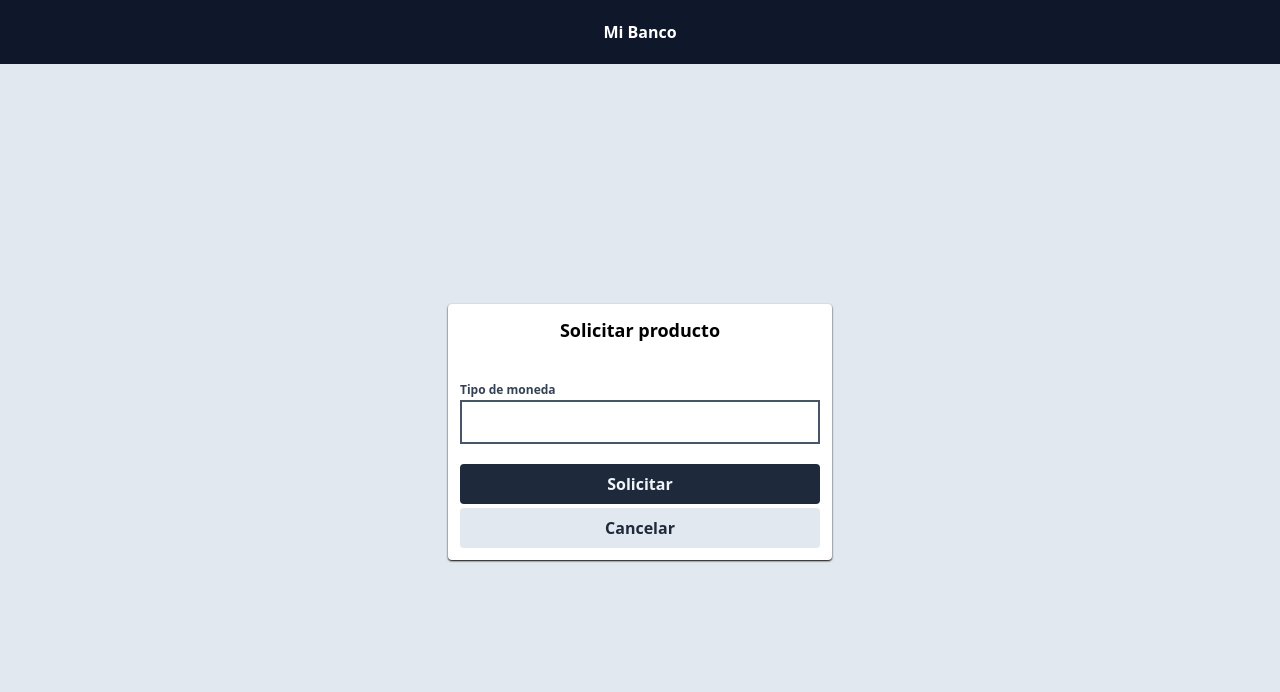
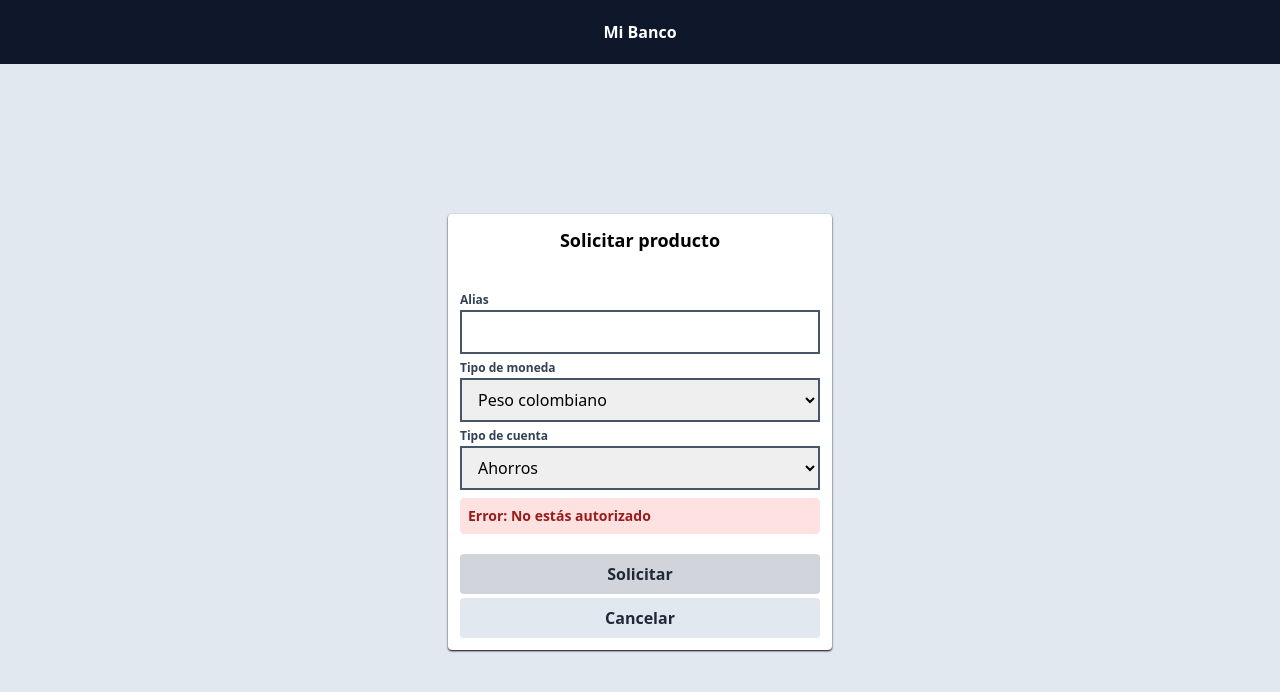
Before and after one commit to miguelangelrz/banking-savings-module, a Next.js app in the folder front/: page /dashboard/savings/request in a window 1280 px wide. Both pictures are taken after a click on the button "Solicitar". Shown: the top 692 px of the page. Built offline with nearby package versions, Linux system fonts and the light colour scheme.

Commit message:
feat(front): list accounts

```diff
--- a/front/app/dashboard/savings/page.tsx
+++ b/front/app/dashboard/savings/page.tsx
@@ -2,15 +2,55 @@
 
 import Button from '@/components/Button';
 import { redirect } from 'next/navigation';
+import { useEffect, useState } from 'react';
 
 export default function Savings() {
-  const savingsAccounts: Array<SavingsAccountPreview> = [
-    { id: '1', lastFour: '3433', balance: 3424324, currency: 'COP' },
-    { id: '2', lastFour: '3244', balance: 6543654, currency: 'EUR' },
-    { id: '3', lastFour: '8790', balance: 0, currency: 'COP' },
-    { id: '4', lastFour: '0545', balance: 5435, currency: 'USD' },
-    { id: '5', lastFour: '0458', balance: 54665438, currency: 'COP' },
-  ];
+  const [loading, setLoading] = useState(false);
+  const [error, setError] = useState<string | null>(null);
+  const [accounts, setAccounts] = useState<Array<SavingsAccountPreview>>([]);
+
+  useEffect(() => {
+    const fetchData = async () => {
+      setLoading(true);
+      setError(null);
+      const cookiesStr = document.cookie.split(';');
+      const cookieTokenStr = cookiesStr.find((str) => {
+        const [key] = str.split('=');
+        return key === 'token';
+      });
+      if (!cookieTokenStr) {
+        setError('No estás autorizado');
+        return;
+      }
+      const [_, token] = cookieTokenStr?.split('=');
+      if (!token) {
+        setError('No estás autorizado');
+        return;
+      }
+
+      try {
+        const response = await fetch('http://localhost:3000/accounts', {
+          headers: {
+            Authorization: `Bearer ${token}`,
+          },
+        });
+
+        if (!response.ok) {
+          const data = await response.json();
+          throw new Error(data.message || 'Error al cargar datos');
+        }
+
+        const data = await response.json();
+        setAccounts(data);
+      } catch (err) {
+        setError((err as Error).message);
+      } finally {
+        setLoading(false);
+      }
+    };
+
+    fetchData();
+  }, []);
 
   const goToSavingsAccount = (id: string) => {
     redirect(`/dashboard/savings/${id}`);
@@ -19,14 +59,16 @@ export default function Savings() {
   return (
     <>
       <h2>Mis productos financieros</h2>
+      {loading && <div className='animate-spin w-5 h-5 bg-black mx-auto'></div>}
       <div className="w-full grid grid-cols-1 lg:grid-cols-2 md:grid-cols-2 gap-2">
-        {savingsAccounts.map((p) => (
+        {accounts.map((p) => (
           <div
-            key={p.id}
+            key={p._id}
             className="bg-slate-600 text-slate-100 p-3 rounded cursor-pointer"
-            onClick={() => goToSavingsAccount(p.id)}
+            onClick={() => goToSavingsAccount(p._id)}
           >
-            <div>**** **** **** {p.lastFour} </div>
+            {p.alias && <div className="text-sm font-bold">{p.alias}</div>}
+            <div>{p.accountNumber}</div>
             <div className="flex justify-end font-bold mt-2 text-sm">
               {p.currency} {p.currency === 'EUR' && '€'}
               {p.currency !== 'EUR' && '$'}
--- a/front/app/dashboard/savings/request/page.tsx
+++ b/front/app/dashboard/savings/request/page.tsx
@@ -1,12 +1,105 @@
+'use client';
+
 import BaseInput from '@/components/BaseInput';
+import BaseSelect from '@/components/BaseSelect';
 import Button from '@/components/Button';
+import { useState } from 'react';
+import { useRouter } from 'next/navigation';
 
 export default function RequestProduct() {
+  const currencyOptions = [
+    { value: 'COP', label: 'Peso colombiano' },
+    { value: 'USD', label: 'Dolares' },
+    { value: 'EUR', label: 'Euro' },
+  ];
+  const accountType = [
+    { value: 'savings', label: 'Ahorros' },
+    { value: 'current', label: 'Corriente' },
+  ];
+
+  const router = useRouter()
+  const [alias, setAlias] = useState('');
+  const [type, setType] = useState('savings');
+  const [currency, setCurrency] = useState('COP');
+  const [loading, setLoading] = useState(false);
+  const [error, setError] = useState<string | null>(null);
+
+
+  const handleSubmit = async () => {
+    setLoading(true);
+    setError(null);
+    const cookiesStr = document.cookie.split(';');
+    const cookieTokenStr = cookiesStr.find((str) => {
+      const [key] = str.split('=');
+      return key === 'token';
+    });
+    if (!cookieTokenStr) {
+      setError('No estás autorizado');
+      return;
+    }
+    const [_, token] = cookieTokenStr?.split('=');
+    if (!token) {
+      setError('No estás autorizado');
+      return;
+    }
+
+    try {
+      const response = await fetch('http://localhost:3000/accounts', {
+        method: 'POST',
+        headers: {
+          Authorization: `Bearer ${token}`,
+          'Content-Type': 'application/json',
+        },
+        body: JSON.stringify({
+          currency: currency,
+          alias: alias.length ? alias : undefined,
+          accountType: type,
+        }),
+      });
+
+      if (!response.ok) {
+        const data = await response.json();
+        throw new Error(data.message || 'Error al cargar datos');
+      }
+
+      await response.json();
+      router.push('/dashboard/savings');
+    } catch (err) {
+      console.log('#error', err);
+      setError((err as Error).message);
+    } finally {
+      setLoading(false);
+    }
+  };
+
   return (
     <>
       <h2>Solicitar producto</h2>
-      <BaseInput label="Tipo de moneda" />
-      <Button variant="primary" className="mb-1 mt-5" fullWidth>
+      <BaseInput label="Alias" value={alias} onChange={(e) => setAlias(e.target.value)} />
+      <BaseSelect
+        options={currencyOptions}
+        label="Tipo de moneda"
+        onChange={(e) => setCurrency(e.target.value)}
+      />
+      <BaseSelect
+        options={accountType}
+        label="Tipo de cuenta"
+        onChange={(e) => setType(e.target.value)}
+      />
+
+      {error && (
+        <div className="rounded mt-2 p-2 bg-red-100 text-red-800 text-sm font-bold">
+          Error: {error}
+        </div>
+      )}
+
+      <Button
+        onClick={handleSubmit}
+        disabled={loading}
+        variant="primary"
+        className="mb-1 mt-5"
+        fullWidth
+      >
         Solicitar
       </Button>
       <Button variant="secondary" isLink href="/dashboard" fullWidth>
--- a/front/middleware.ts
+++ b/front/middleware.ts
@@ -5,13 +5,13 @@ import { jwtVerify } from 'jose';
 const NO_AUTH_PAGES = ['/login', '/register'];
 const PROTECTED_BASE_ROUTE = '/dashboard';
 
-export function middleware(req: NextRequest) {
+export async function middleware(req: NextRequest) {
   const token = req.cookies.get('token')?.value;
   let isAuthenticated = false;
 
   if (token) {
     try {
-      jwtVerify(token, new TextEncoder().encode('your_jwt_secret'));
+      await jwtVerify(token, new TextEncoder().encode('your_jwt_secret'));
       isAuthenticated = true;
     } catch (err: any) {
       console.error('Invalid token:', err.message);
--- a/front/types/account.ts
+++ b/front/types/account.ts
@@ -1,7 +1,7 @@
 type SavingsAccountPreview = {
-    id: string;
+    _id: string;
     alias?: string;
-    lastFour: string;
+    accountNumber: string;
     balance: number;
     currency: 'USD' | 'COP' | 'EUR';
 }
```
Also changed, not shown: front/utils/auth.ts (deleted, +0 -8 lines).
